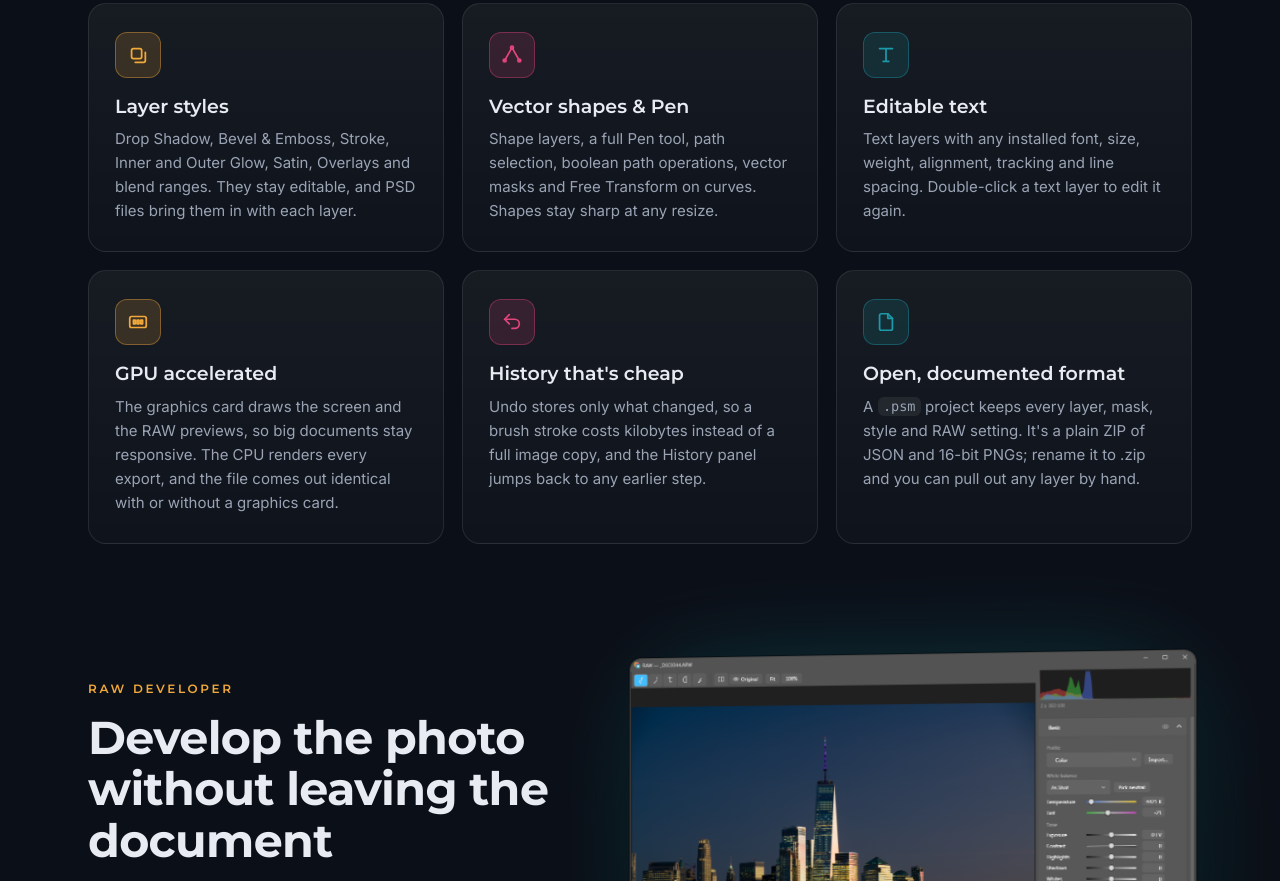
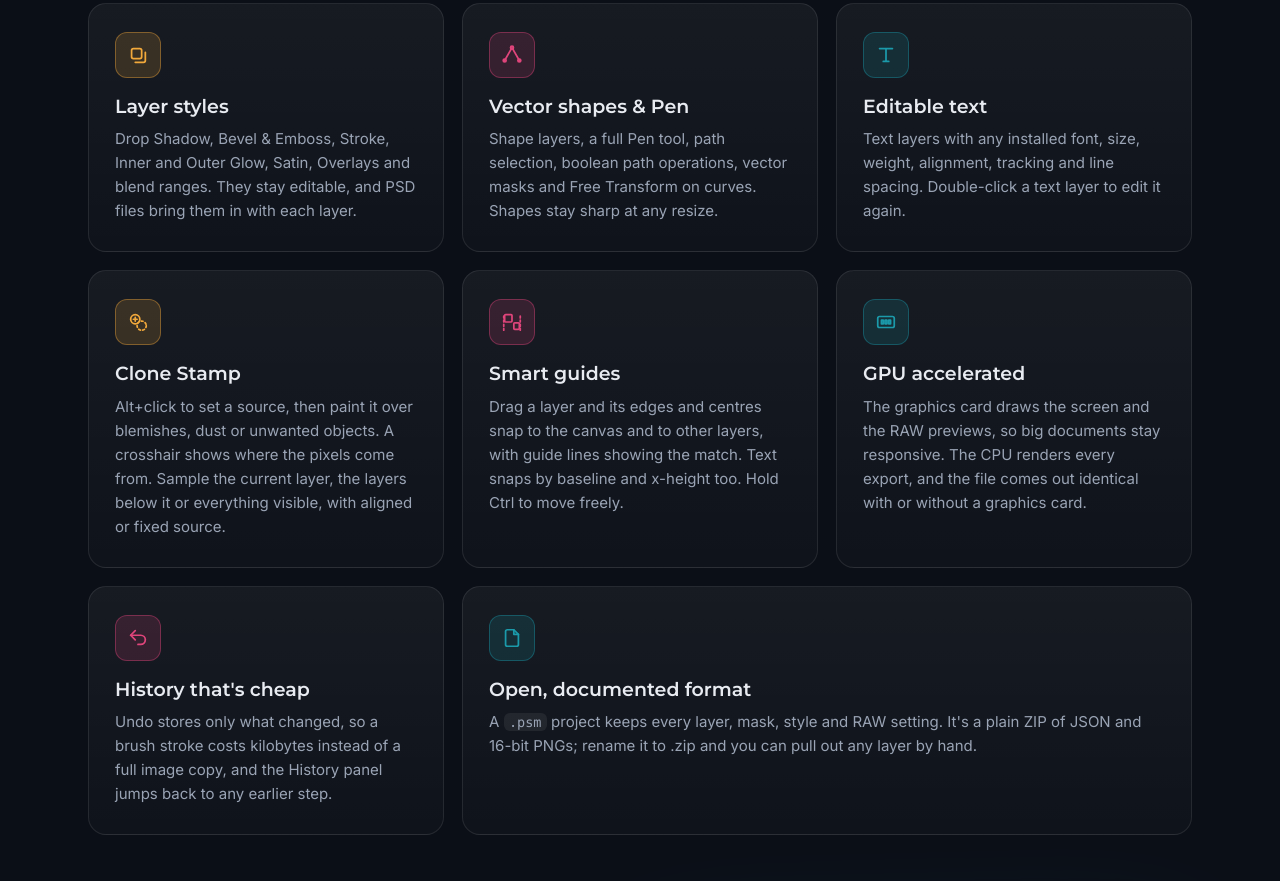
Before and after one commit to nrplyx/nextphasegraphics, a plain HTML site: page index.html in a window 1280 px wide. Shown: the part 2395-3276 px from the top of the page. Drawn offline with Linux system fonts and the light colour scheme.

Commit message:
Add Clone Stamp and Smart guides to features

```diff
--- a/download.js
+++ b/download.js
@@ -1,2 +1,2 @@
 // generated by make-package.ps1
-window.NPG_DOWNLOAD = { file: "https://github.com/nrplyx/nextphasegraphics/releases/download/v1.0.0/NextPhaseGraphics-1.0.0-win-x64.zip", version: "1.0.0", built: "2026-10-16", sizeMB: 83.7 };
+window.NPG_DOWNLOAD = { file: "https://github.com/nrplyx/nextphasegraphics/releases/download/v1.0.0/NextPhaseGraphics-1.0.0-win-x64.zip", version: "1.0.0", built: "2026-10-17", sizeMB: 83.7 };
--- a/index.html
+++ b/index.html
@@ -112,6 +112,16 @@
       <p>Text layers with any installed font, size, weight, alignment, tracking and line spacing. Double-click a text layer to edit it again.</p>
     </article>
     <article class="card" style="--c:var(--amber)">
+      <div class="ico"><svg viewBox="0 0 24 24"><circle cx="9" cy="9" r="5"/><circle cx="16" cy="16" r="5" stroke-dasharray="2 2.5"/><path d="M9 7v4M7 9h4"/></svg></div>
+      <h3>Clone Stamp</h3>
+      <p>Alt+click to set a source, then paint it over blemishes, dust or unwanted objects. A crosshair shows where the pixels come from. Sample the current layer, the layers below it or everything visible, with aligned or fixed source.</p>
+    </article>
+    <article class="card" style="--c:var(--magenta)">
+      <div class="ico"><svg viewBox="0 0 24 24"><rect x="4" y="4" width="8" height="8" rx="1"/><rect x="14" y="13" width="6" height="7" rx="1"/><path d="M3 21V3M21 21V3" stroke-dasharray="2 2.5"/></svg></div>
+      <h3>Smart guides</h3>
+      <p>Drag a layer and its edges and centres snap to the canvas and to other layers, with guide lines showing the match. Text snaps by baseline and x-height too. Hold Ctrl to move freely.</p>
+    </article>
+    <article class="card" style="--c:var(--teal)">
       <div class="ico"><svg viewBox="0 0 24 24"><rect x="3" y="6" width="18" height="12" rx="2"/><path d="M7 10h2v4H7zM11 10h2v4h-2zM15 10h2v4h-2z"/></svg></div>
       <h3>GPU accelerated</h3>
       <p>The graphics card draws the screen and the RAW previews, so big documents stay responsive. The CPU renders every export, and the file comes out identical with or without a graphics card.</p>
--- a/style.css
+++ b/style.css
@@ -137,6 +137,7 @@ h2 { font-size: clamp(30px, 4vw, 46px); font-weight: 700; letter-spacing: -.015e
 .sub { color: var(--muted); max-width: 640px; margin: 16px auto 0; font-size: 17px; }
 
 .grid { display: grid; grid-template-columns: repeat(3, 1fr); gap: 18px; margin-top: 52px; }
+@media (min-width: 961px) { .grid .card:last-child:nth-child(3n+2) { grid-column: span 2; } }
 @media (max-width: 960px) { .grid { grid-template-columns: repeat(2, 1fr); } }
 @media (max-width: 600px) { .grid { grid-template-columns: 1fr; } }
 .card {
```
